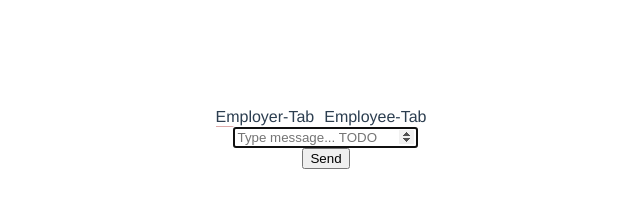
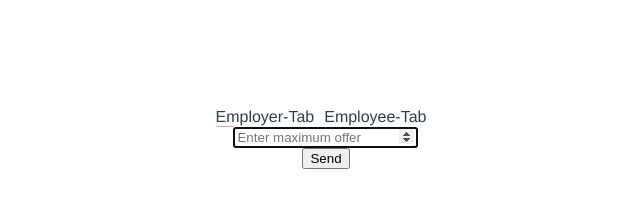
Before and after one commit to ai-creativeship/negotiation-app, a Vue app: page / in a window 1280 px wide. Shown: the top 217 px of the page, without its empty margins (314-954 px from the left). Built offline with nearby package versions, Linux system fonts and the light colour scheme.

Commit message:
Parameterized placeholders for inputs, added them as props to NegotiationWindow component and to Vuex

```diff
--- a/package.json
+++ b/package.json
@@ -7,6 +7,7 @@
     "build": "vue-cli-service build",
     "lint": "vue-cli-service lint",
     "fix": "vue-cli-service lint --fix",
+    "test": "vue-cli-service test:unit",
     "test:unit": "vue-cli-service test:unit"
   },
   "dependencies": {
--- a/src/components/negotiation-window/NegotiationWindow.vue
+++ b/src/components/negotiation-window/NegotiationWindow.vue
@@ -16,7 +16,8 @@ import NegotiationWindowHeader from './NegotiationWindowHeader.vue'
 import ResultModal from './modal/ResultModal.vue'
 import { mapState, mapMutations } from 'vuex'
 import { storeHelpers } from '@/helpers/store.js'
-import { MODULE, SET_ACTIVE_TAB, SET_MAXIMAL_VALUE_TAB_TITLE, SET_MINIMAL_VALUE_TAB_TITLE } from '@/store/actions/general.js'
+import { MODULE, SET_ACTIVE_TAB, SET_MAXIMAL_VALUE_TAB_TITLE, SET_MINIMAL_VALUE_TAB_TITLE,
+  SET_MAXIMAL_VALUE_INPUT_PLACEHOLDER, SET_MINIMAL_VALUE_INPUT_PLACEHOLDER } from '@/store/actions/general.js'
 
 export default {
   name: 'NegotiationWindow',
@@ -35,6 +36,16 @@ export default {
         }
       },
       required: false
+    },
+    inputPlaceholders: {
+      type: Object,
+      default: function () {
+        return {
+          maximalValueInputPlaceholder: 'Enter maximum offer',
+          minimalValueInputPlaceholder: 'Enter minimum salary'
+        }
+      },
+      required: false
     }
   },
   computed: {
@@ -46,13 +57,17 @@ export default {
   mounted: function () {
     this.setMaximalValueTabTitle(this.tabsTitles.maximalValueTabTitle)
     this.setMinimalValueTabTitle(this.tabsTitles.minimalValueTabTitle)
+    this.setMaximalValueInputPlaceholder(this.inputPlaceholders.maximalValueInputPlaceholder)
+    this.setMinimalValueInputPlaceholder(this.inputPlaceholders.minimalValueInputPlaceholder)
     this.setActiveTab(this.tabsTitles.maximalValueTabTitle)
   },
   methods: {
     ...mapMutations({
       setActiveTab: storeHelpers.concat(MODULE, SET_ACTIVE_TAB),
       setMaximalValueTabTitle: storeHelpers.concat(MODULE, SET_MAXIMAL_VALUE_TAB_TITLE),
-      setMinimalValueTabTitle: storeHelpers.concat(MODULE, SET_MINIMAL_VALUE_TAB_TITLE)
+      setMinimalValueTabTitle: storeHelpers.concat(MODULE, SET_MINIMAL_VALUE_TAB_TITLE),
+      setMaximalValueInputPlaceholder: storeHelpers.concat(MODULE, SET_MAXIMAL_VALUE_INPUT_PLACEHOLDER),
+      setMinimalValueInputPlaceholder: storeHelpers.concat(MODULE, SET_MINIMAL_VALUE_INPUT_PLACEHOLDER)
     })
   }
 }
--- a/src/components/negotiation-window/tab/TabContent.vue
+++ b/src/components/negotiation-window/tab/TabContent.vue
@@ -3,6 +3,7 @@
     <div v-if="isVisible()">
       <input-field
         v-model="unconfirmedValue"
+        :placeholder="placeholder()"
         :name="title"
         @send="onSend"
       />
@@ -47,7 +48,9 @@ export default {
       maximalValueTabTitle: state => state.general.maximalValueTabTitle,
       minimalValueTabTitle: state => state.general.minimalValueTabTitle,
       maximalValue: state => state.general.maximalValue,
-      minimalValue: state => state.general.minimalValue
+      minimalValue: state => state.general.minimalValue,
+      maximalValueInputPlaceholder: state => state.general.maximalValueInputPlaceholder,
+      minimalValueInputPlaceholder: state => state.general.minimalValueInputPlaceholder
     })
   },
   mounted () {
@@ -88,6 +91,15 @@ export default {
       } else {
         throw new Error('Incorrect tab title - can\'t set correct value')
       }
+    },
+    placeholder () {
+      if (this.title === this.maximalValueTabTitle) {
+        return this.maximalValueInputPlaceholder
+      } else if (this.title === this.minimalValueTabTitle) {
+        return this.minimalValueInputPlaceholder
+      } else {
+        throw new Error('Incorrect tab title - can\'t set placeholder')
+      }
     }
   }
 }
--- a/src/components/negotiation-window/tab/elements/InputField.vue
+++ b/src/components/negotiation-window/tab/elements/InputField.vue
@@ -2,11 +2,11 @@
   <div>
     <input
       :value="value"
+      :name="name"
+      :aria-placeholder="placeholder"
+      :placeholder="placeholder"
       type="number"
       min="0"
-      :name="name"
-      aria-placeholder="Type message... TODO"
-      placeholder="Type message... TODO"
       autofocus
       @input="$emit('input', $event.target.value)"
       @keyup.enter="send"
@@ -15,8 +15,11 @@
 </template>
 
 <script>
+import send from '@/mixins/send.js'
+
 export default {
   name: 'InputField',
+  mixins: [send],
   props: {
     value: {
       type: String,
@@ -27,11 +30,11 @@ export default {
       type: String,
       default: 'name',
       required: false
-    }
-  },
-  methods: {
-    send () {
-      this.$emit('send')
+    },
+    placeholder: {
+      type: String,
+      default: 'Enter value',
+      required: false
     }
   }
 }
--- a/src/components/negotiation-window/tab/elements/SendButton.vue
+++ b/src/components/negotiation-window/tab/elements/SendButton.vue
@@ -5,13 +5,11 @@
 </template>
 
 <script>
+import send from '@/mixins/send.js'
+
 export default {
   name: 'SendButton',
-  methods: {
-    send () {
-      this.$emit('send')
-    }
-  }
+  mixins: [send]
 }
 </script>
 
--- /dev/null
+++ b/src/mixins/send.js
@@ -0,0 +1,7 @@
+export default {
+  methods: {
+    send () {
+      this.$emit('send')
+    }
+  }
+}
--- a/src/store/actions/general.js
+++ b/src/store/actions/general.js
@@ -1,6 +1,8 @@
 export const MODULE = 'general'
 export const SET_MODAL_OPEN = 'SET_MODAL_OPEN'
 export const SET_ACTIVE_TAB = 'SET_ACTIVE_TAB'
+export const SET_MAXIMAL_VALUE_INPUT_PLACEHOLDER = 'SET_MAXIMAL_VALUE_INPUT_PLACEHOLDER'
+export const SET_MINIMAL_VALUE_INPUT_PLACEHOLDER = 'SET_MINIMAL_VALUE_INPUT_PLACEHOLDER'
 export const RESET_NEGOTIATION_WINDOW = 'RESET_NEGOTIATION_WINDOW'
 export const SET_MAXIMAL_VALUE_TAB_TITLE = 'SET_MAXIMAL_VALUE_TAB_TITLE'
 export const SET_MINIMAL_VALUE_TAB_TITLE = 'SET_MINIMAL_VALUE_TAB_TITLE'
--- a/src/store/modules/general/mutations.js
+++ b/src/store/modules/general/mutations.js
@@ -1,4 +1,5 @@
 import { SET_ACTIVE_TAB, SET_MODAL_OPEN, RESET_NEGOTIATION_WINDOW,
+  SET_MAXIMAL_VALUE_INPUT_PLACEHOLDER, SET_MINIMAL_VALUE_INPUT_PLACEHOLDER,
   SET_MAXIMAL_VALUE_TAB_TITLE, SET_MINIMAL_VALUE_TAB_TITLE,
   SET_MAXIMAL_VALUE, SET_MINIMAL_VALUE } from '../../actions/general'
 
@@ -34,6 +35,12 @@ export default {
     state.maximalValue = undefined
     state.minimalValue = undefined
   },
+  [SET_MAXIMAL_VALUE_INPUT_PLACEHOLDER]: (state, placeholder) => {
+    state.maximalValueInputPlaceholder = placeholder
+  },
+  [SET_MINIMAL_VALUE_INPUT_PLACEHOLDER]: (state, placeholder) => {
+    state.minimalValueInputPlaceholder = placeholder
+  },
   [SET_MAXIMAL_VALUE_TAB_TITLE]: (state, title) => {
     state.maximalValueTabTitle = title
   },
--- a/src/store/modules/general/state.js
+++ b/src/store/modules/general/state.js
@@ -4,6 +4,8 @@ export const state = {
   isModalOpen: false,
   maximalValueTabTitle: '',
   minimalValueTabTitle: '',
+  maximalValueInputPlaceholder: '',
+  minimalValueInputPlaceholder: '',
   maximalValue: undefined,
   minimalValue: undefined
 }
```
Also changed, not shown: 1 other file (tests, documents, lock files or other folders).
